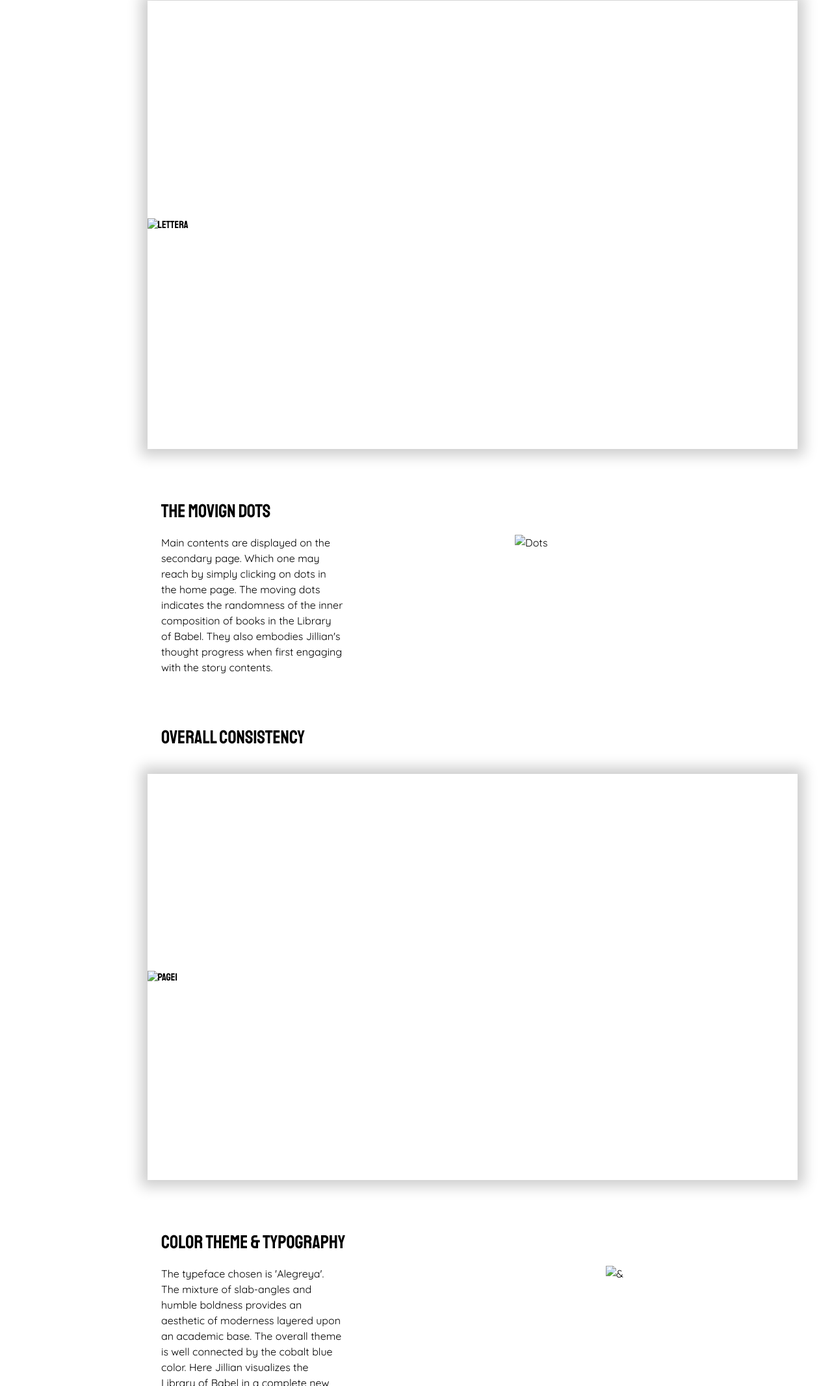
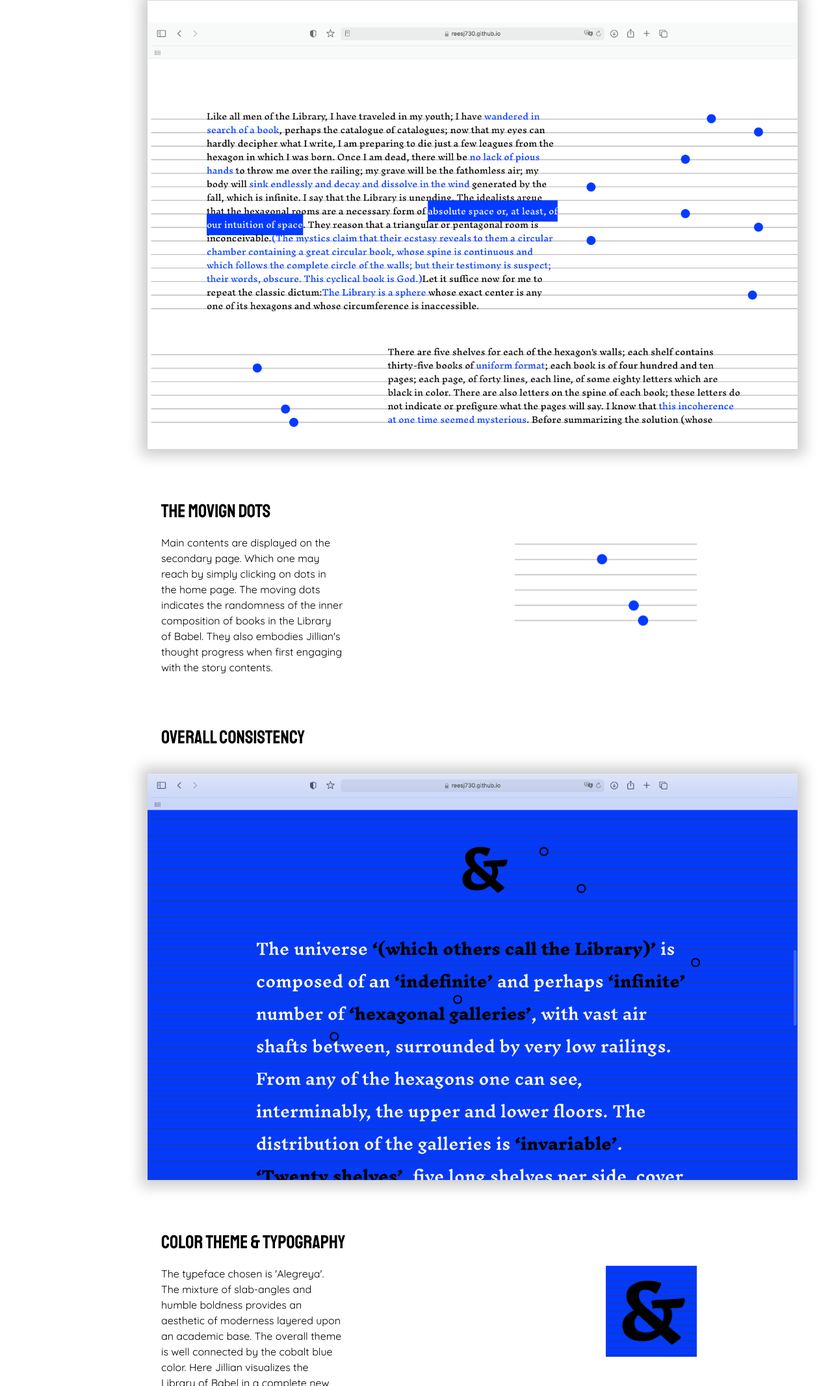
Before and after one commit to JuliaDuF/juliaduf.github.io, a plain HTML site: page WorkDocumentation/workdocumentation.html in a window 1280 px wide. Shown: the part 1917-4050 px from the top of the page at 65% size. Drawn offline with Linux system fonts and the light colour scheme; a script that the page names is missing.

Commit message:
Update workdocumentation.html

```diff
--- a/WorkDocumentation/workdocumentation.html
+++ b/WorkDocumentation/workdocumentation.html
@@ -51,7 +51,7 @@
   <div class="paragraph">Here Jillian created a delicate web-page layout for the concept of The Library of Babel. Having all 26 letters on the home screen, Jillian responds to the settinng of the story, which the unniverse is composed of books written only in 26 characters. Pic on the right is a closeup display of letter A.</div>
 </div>
   <div class="col col-2 text-center">
-  <div class="paragraph"><img src="letterA.PNG" alt="letterA" style="width:40%" align=right ></div>
+  <div class="paragraph"><img src="img/letterA.png" alt="letterA" style="width:40%" align=right ></div>
 </div>
 </div>
 <br><br><br><br>
@@ -60,7 +60,7 @@
 
   <div class="title3">Secondary Page</div>
   <br><br>
-   <div class="videobox2"><img src="Page3.PNG" alt="letterA" style="width:100%" align=left ></div>
+   <div class="videobox2"><img src="img/Page3.png" alt="letterA" style="width:100%" align=left ></div>
 <br><br><br><br>
 
 <div class="title3">The Movign Dots</div>
@@ -71,7 +71,7 @@
   <div class="paragraph">Main contents are displayed on the secondary page. Which one may reach by simply clicking on dots in the home page. The moving dots indicates the randomness of the inner composition of books in the Library of Babel. They also embodies Jillian's thought progress when first engaging with the story contents. </div>
 </div>
   <div class="col col-2 text-center">
-  <div class="paragraph"><img src="Dots.PNG" alt="Dots" style="width:100%" align=right ></div>
+  <div class="paragraph"><img src="img/Dots.png" alt="Dots" style="width:100%" align=right ></div>
 </div>
 </div>
 <br><br><br><br>
@@ -80,7 +80,7 @@
 
   <div class="title3">Overall Consistency</div>
   <br><br>
-   <div class="videobox3"><img src="Page1.PNG" alt="Page1" style="width:100%" align=left ></div>
+   <div class="videobox3"><img src="img/Page1.png" alt="Page1" style="width:100%" align=left ></div>
 <br><br><br><br>
 
 <div class="title3">Color Theme & Typography</div>
@@ -91,7 +91,7 @@
   <div class="paragraph">The typeface chosen is 'Alegreya'. The mixture of slab-angles and humble boldness provides an aesthetic of moderness layered upon an academic base. The overall theme is well connected by the cobalt blue color. Here Jillian visualizes the Library of Babel in a complete new way. </div>
 </div>
   <div class="col col-2 text-center">
-  <div class="paragraph"><img src="&.PNG" alt="&" style="width:50%" align=right ></div>
+  <div class="paragraph"><img src="img/&.png" alt="&" style="width:50%" align=right ></div>
 </div>
 </div>
 <br><br><br><br>
@@ -102,7 +102,7 @@
   <div class="col col-3 text-center">
       <div class="paragraph"> This web-design is also professional in it's different screen variations. The pic on the right is the mobile variation of the home page. All infos had been re-placed in the mobile variation, while keeping the hierarchy still same as the initial 1920*1080 page. </div></div>
    <div class="col col-4 text-center">
-      <div class="videobox4"><img src="Mobile2.PNG" alt="Mobile" style="width:100%" align=left ></div> </div>
+      <div class="videobox4"><img src="img/Mobile2.png" alt="Mobile" style="width:100%" align=left ></div> </div>
   </div>
 
 <br><br><br><br>
```
